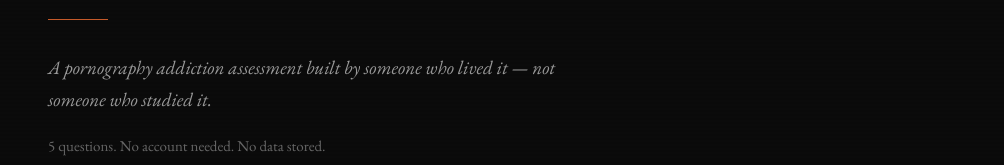
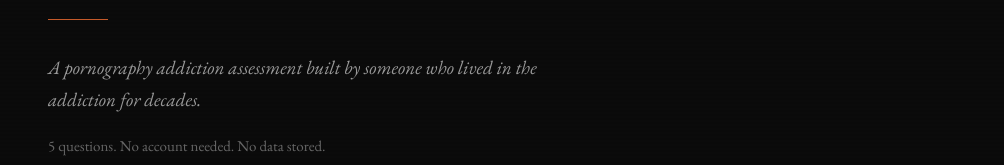
Before and after one commit to MichaelFjell/missionphoenix, a React (Vite) app in the folder mission-phoenix/: page / in a window 1280 px wide. Shown: the part 204-369 px from the top of the page, without its empty margins (276-1280 px from the left). Built offline with nearby package versions, Linux system fonts and the light colour scheme.

Commit message:
Refine description of pornography addiction assessment
Front page text slightly modified

```diff
--- a/mission-phoenix/src/MissionPhoenix.jsx
+++ b/mission-phoenix/src/MissionPhoenix.jsx
@@ -356,8 +356,7 @@ export default function MissionPhoenix() {
             <h1 style={styles.heroTitle}>MISSION PHOENIX</h1>
             <div style={styles.heroLine} />
             <p style={styles.heroSubtitle}>
-              A pornography addiction assessment built by someone who lived it —
-              not someone who studied it.
+              A pornography addiction assessment built by someone who lived in the addiction for decades.
             </p>
             <p style={styles.heroDesc}>
               5 questions. No account needed. No data stored.<br />
```
